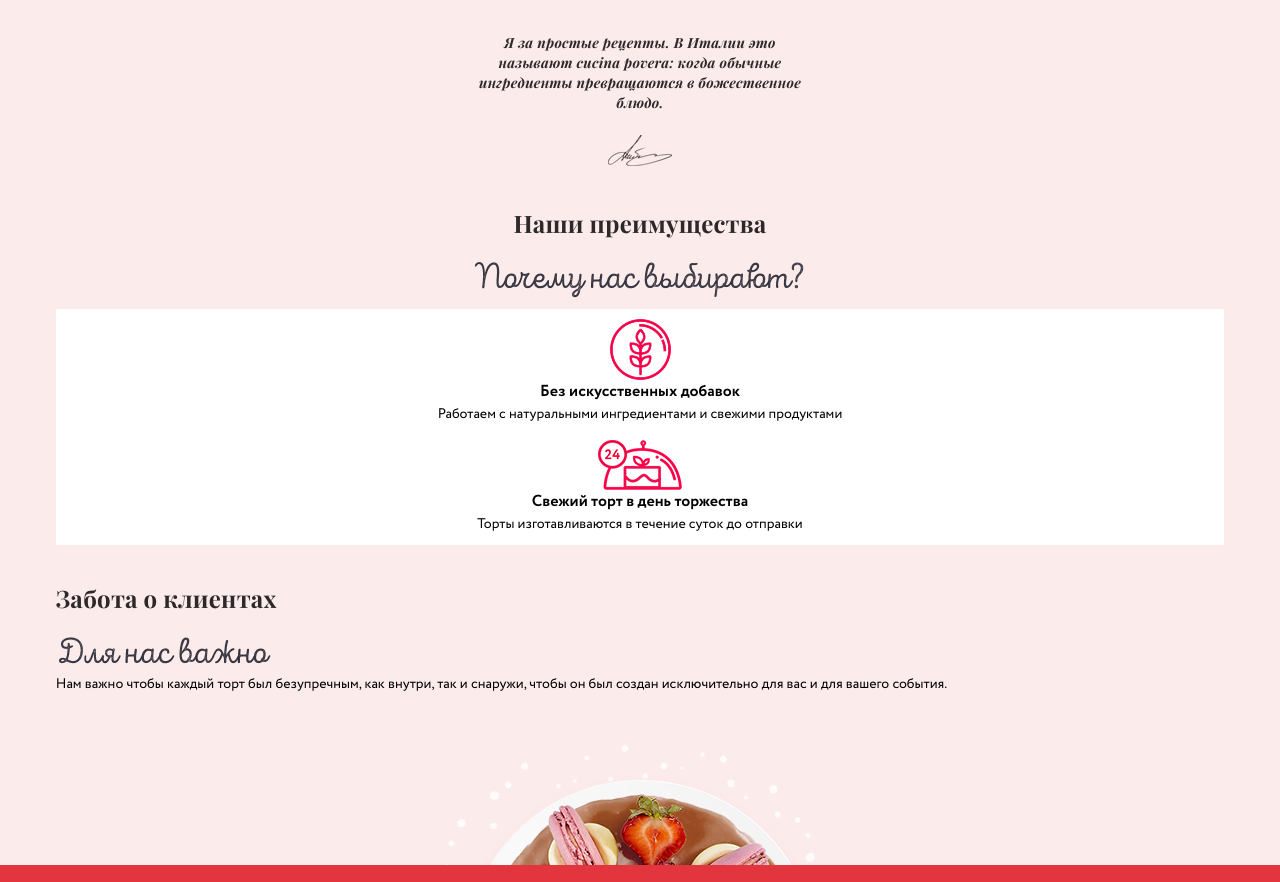
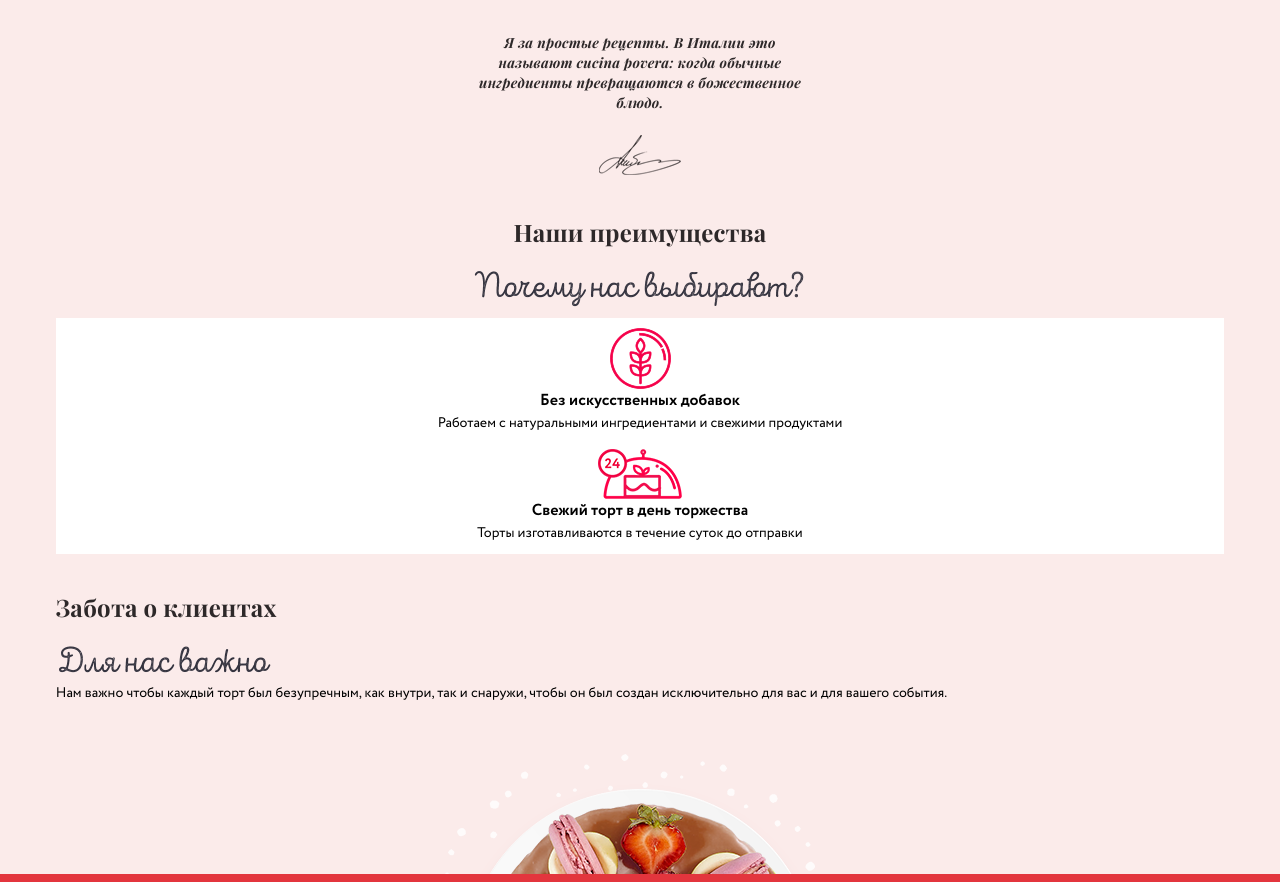
Before and after one commit to webistomin/cakes-adaptive, a website: page src/index.html in a window 1280 px wide. Shown: the part 3820-4702 px from the top of the page. Drawn offline with nearby package versions, Linux system fonts and the light colour scheme; files that its build step writes are made by us from their sources.

Commit message:
Поправил подпись

```diff
--- a/src/index.html
+++ b/src/index.html
@@ -370,8 +370,9 @@ To emphasise this I use inline style="display: none" -->
     <div class="container">
       <p class="quotes__quote">Я за простые рецепты. В Италии это называют cucina povera: когда обычные ингредиенты превращаются в божественное блюдо.</p>
       <picture class="quotes__pic">
+        <source media="(min-width: 660px)" srcset="img/sign-tablet.png 1x, img/sign-tablet@2x.png 2x">
         <source media="(min-width: 320px)" srcset="img/sign-mobile.png 1x, img/sign-mobile@2x.png 2x">
-        <img src="img/sign.png" srcset="img/sign@2x.png 2x" alt="Шоколадный ганаш" class="quotes__img">
+        <img src="img/sign.png" srcset="img/sign@2x.png 2x" alt="Подпись" class="quotes__img">
       </picture>
     </div>
   </section>
```
Also changed, not shown: src/img/sign-tablet.png (added), src/img/sign-tablet@2x.png (added).
